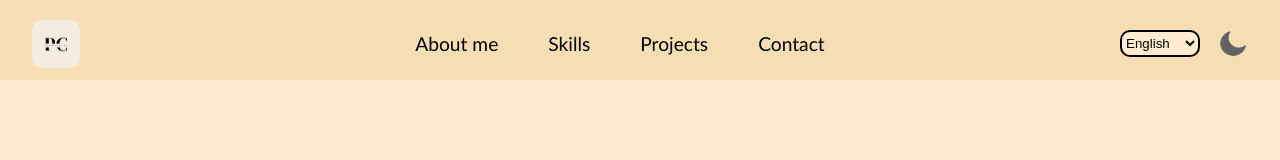
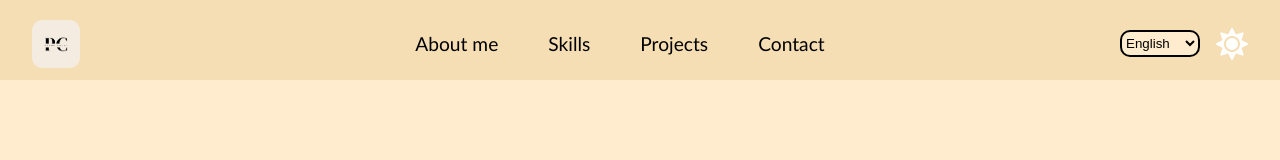
Before and after one commit to Pedr0calvo/portfolio, a React (Create React App) app: page / in a window 1280 px wide. Shown: the top 160 px of the page. Built offline with nearby package versions, Linux system fonts and the light colour scheme.

Commit message:
Update Header.jsx

```diff
--- a/src/components/Header/Header.jsx
+++ b/src/components/Header/Header.jsx
@@ -39,10 +39,10 @@ export const Header = () => {
             <option value="en">English</option>
             <option value="es">Español</option>
           </select>
-          {theme === false ? (
+          {theme ? (
+            <img src={moon} name="theme" id="icon" onClick={handleTheme}></img>
+            ) : (
             <img src={sun} name="theme" id="icon" onClick={handleTheme}></img>
-          ) : (
-            <img src={moon} name="theme" id="icon" onClick={handleTheme}></img>
           )}
         </div>
       </div>
```
